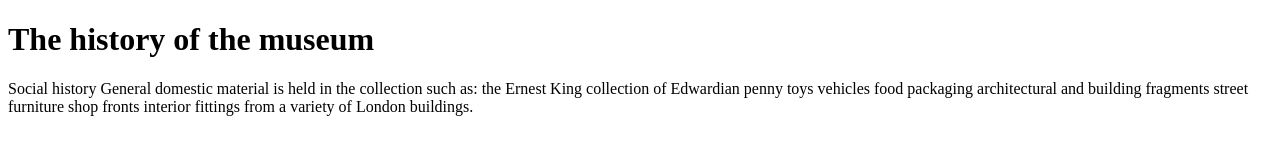
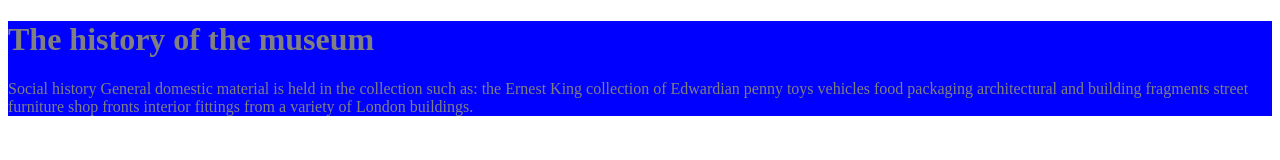
Before and after one commit to albionaleci87/my-project, a plain HTML site: page index.html in a window 1280 px wide. Drawn offline with Linux system fonts and the light colour scheme.

Commit message:
Update index.html

```diff
--- a/index.html
+++ b/index.html
@@ -2,7 +2,9 @@
 <html>
   <head>
 <title>
-  <link rel="stylesheet" href="style.css" Grupi 2 </title>
+  Gr1 </title>
+
+  <link rel="stylesheet" href="style.css" >
     </head>
 
 <body>
```
